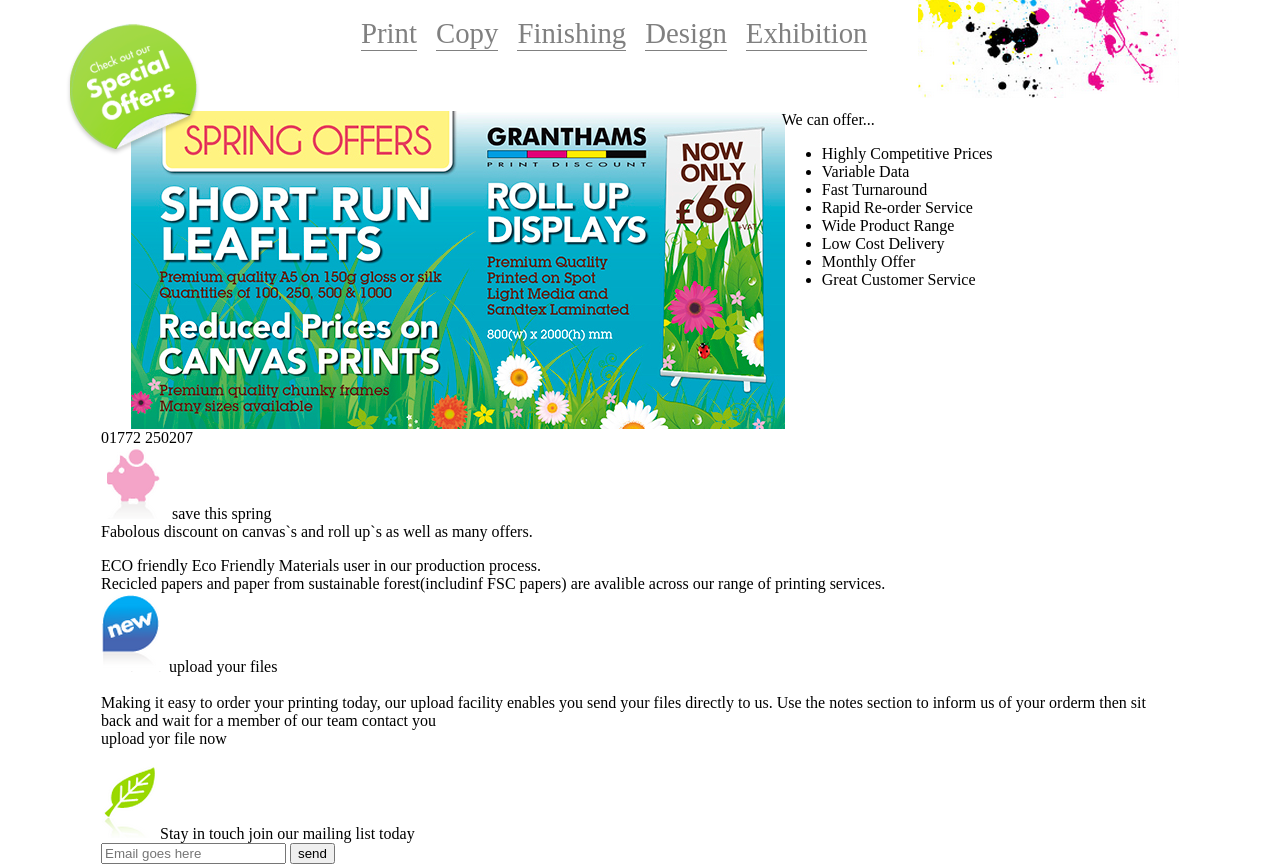
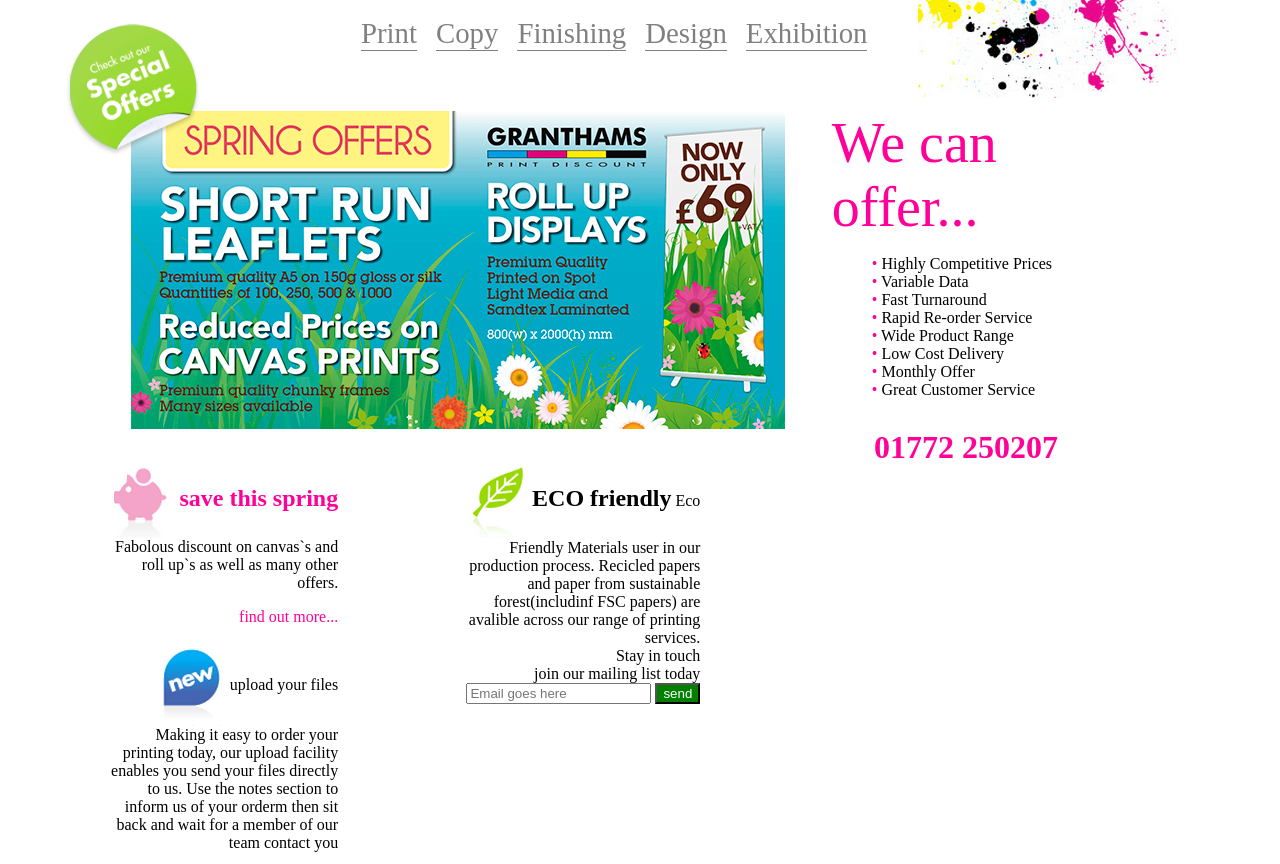
Before and after one commit to Dastd/pw2173, a plain HTML site: page practica02css/index.html in a window 1280 px wide. Shown: the part 108-972 px from the top of the page. Drawn offline with Linux system fonts and the light colour scheme.

Commit message:
hola que hace practica 03

```diff
--- a/practica02css/css/estilos.css
+++ b/practica02css/css/estilos.css
@@ -58,6 +58,45 @@
 
 }
 #secc01art02{
+	margin-left: 50px;
 	width: 30%;
 
 }
+#secc01art02 ul{
+	list-style: none;
+}
+#secc01art02 ul li:before{
+content: "• ";
+color: #FF0099
+}
+#segundaseccion article{
+	text-align: right;
+	padding-right: 121px;
+}
+#terceraseccion article{
+	display:inline-block;
+	vertical-align: top;
+	width: 22%;
+}
+#terceraseccion article img{
+vertical-align: middle;
+}
+.Boton{
+	background-color: green;
+	color:white;
+}
+.colorrosa{
+	color:#FF0099;
+}
+.comuntitulo{
+	font-size: 1.5em;
+}
+.nito{
+	font-weight: bold;
+}
+.rosamediano{
+	font-size: 2em;
+}
+.rosagrande{
+	font-size: 3.5em;
+}
--- /dev/null
+++ b/practica02css/css/fuentes.html
@@ -0,0 +1,13 @@
+<!DOCTYPE html>
+<html lang="en">
+<head>
+	<meta charset="UTF-8">
+	<title>Document</title>
+	<link href="https://fonts.googleapis.com/css?family=Catamaran:400,600" rel="stylesheet">
+	<link rel="stylesheet" href = "css/fuentes.css">
+
+</head>
+<body>
+	<h1>Esto es una fuente</h1>
+</body>
+</html>
--- a/practica02css/index.html
+++ b/practica02css/index.html
@@ -42,35 +42,44 @@
 	</section>
 	<section id="segundaseccion">
 		<article>
-			<span class="colorrosa rosamediano">01772 250207</span>
+			<span class="colorrosa rosamediano nito">01772 250207</span>
 	</article>
-	</section>
 	<section id="terceraseccion">
 		<article>
 			<img src="img/cerdito.png" alt="">
 			<span class ="colorrosa rosa comuntitulo nito"> save this spring</span>
 			<br>
-			Fabolous discount on canvas`s and roll up`s as well as many offers.<p>
-			<span class= "colorrosa nito"></span>
+			Fabolous discount on canvas`s and roll up`s as well as many other offers.<p>
+			<span class= "colorrosa">
+				find out more...
+			</span>
 		</article>
-		<article>
-			<span class ="colorrosa distintotitlulo"></span>
+
+		<!-- <article>
+			<span class ="colorrosa distintotitlulo"></span> -->
+		<!-- </article> -->
+		<article><img src="img/hoja.png" alt="">
+		<span class = "colorverde comuntitulo nito">ECO friendly</span>
+		Eco Friendly Materials user in our production process.
+		Recicled papers and paper from sustainable forest(includinf FSC papers) are avalible across our range of printing services.
 		</article>
-		<span class = "colorverde comuntitulo nito">ECO friendly</span>
-		Eco Friendly Materials user in our production process. <br>
-		Recicled papers and paper from sustainable forest(includinf FSC papers) are avalible across our range of printing services.
-		<article> <img src="img/new.png" alt=""> upload your files</article>
+
+		<article> <img src="img/new.png" alt=""> upload your files
 		<span class ="colorazul comuntitulo nito"></span>
 		<br>
 		Making it easy to order your printing today, our upload facility enables you send your files directly to us. Use the notes section to inform us of your orderm then sit back and wait for a member of our team contact you
 		<br>
-		<article>upload yor file now</article>
-		<br>
+		</article>
 
-		<article><img src="img/hoja.png" alt="">Stay in touch
+
+
+
+		<article>Stay in touch
+
+			<br>
 		join our mailing list today <br>
 		<input type="email" placeholder="Email goes here">
-		<input type="button" value ="send">
+		<input class ="Boton" type="button" value ="send">
 	</article>
 	</section>
 </body>
--- /dev/null
+++ b/practica03css/estilos01.css
@@ -0,0 +1,16 @@
+body{
+	width: 1024px;
+}
+header nav{
+		background: #FFA500;
+	border-radius: 5px;
+	margin-top: 40px;
+	padding: 2px 0px 2px 0px;
+	width: 99%;
+
+}
+body header nav ul li{
+color: white;
+	display: inline-block;
+	margin-right: 20px;
+}
```
Also changed, not shown: practica03css/Practica03.html (added, +75 -0 lines), practica03css/fuentes.html (added, +13 -0 lines), practica03css/css/estilos01.css (added), practica03css/img/completo.png (added), practica03css/img/img-post.jpg (added), practica03css/img/logo.jpg (added), practica03css/img/publicidad.jpg (added), practica03css/img/red1.png (added), practica03css/img/red2.png (added), practica03css/img/red3.png (added), practica03css/img/slider.jpg (added), 1 other file.
